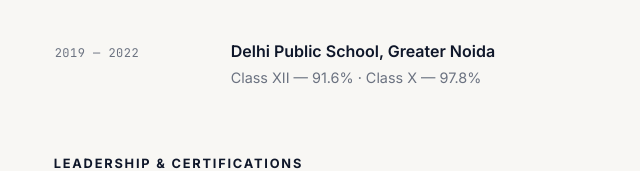
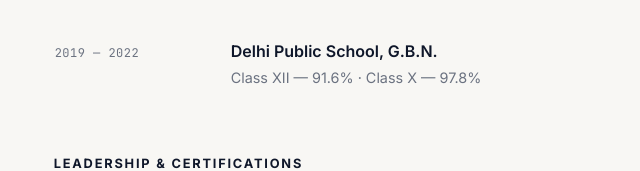
Before and after one commit to Abhinav0821/Abhinav0821.github.io, a plain HTML site: page index.html in a window 1280 px wide. Shown: the part 5584-5755 px from the top of the page, 578-1218 px from the left. Drawn offline with Linux system fonts and the light colour scheme.

Commit message:
Correct DPS GBN school name

```diff
--- a/index.html
+++ b/index.html
@@ -333,7 +333,7 @@
           <li class="card">
             <div class="card-meta mono">2019 — 2022</div>
             <div class="card-body">
-              <h4>Delhi Public School, Greater Noida</h4>
+              <h4>Delhi Public School, G.B.N.</h4>
               <p class="card-sub">Class XII — 91.6% · Class X — 97.8%</p>
             </div>
           </li>
```
